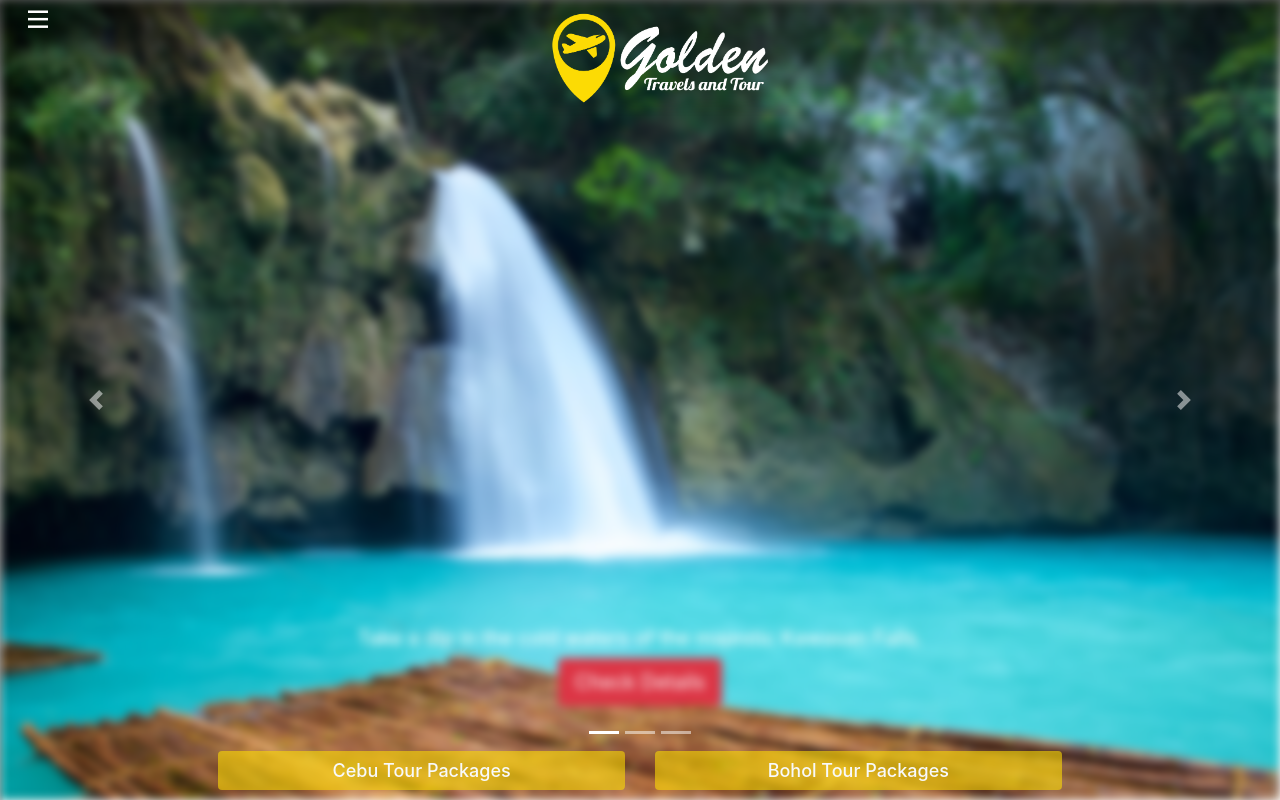
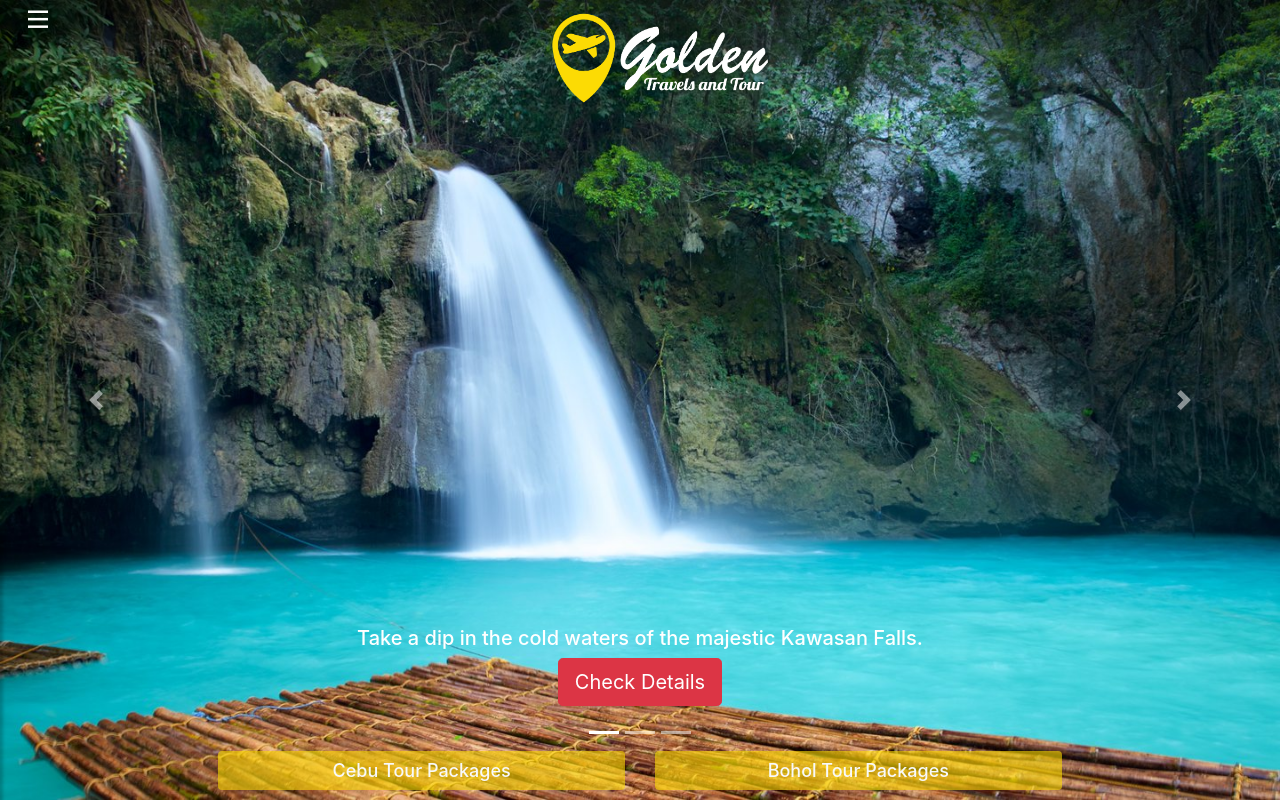
Before and after one commit to jruiz123/tours-and-travel, a PHP site: page / in a window 1280 px wide. Run offline with PHP 8.4, Linux system fonts and the light colour scheme; some libraries are stand-ins or nearby versions.

Commit message:
Update to add change image in carousel

```diff
--- a/assets/css/style.css
+++ b/assets/css/style.css
@@ -152,30 +152,9 @@ a[aria-expanded="true"]::before {
     background-size: cover;
 }
 
-.item-1 {
-    background-image: url('../images/hi_res/kawasan.jpg');
-
-    -webkit-filter: blur(5px);
-    -moz-filter: blur(5px);
-    -o-filter: blur(5px);
-    -ms-filter: blur(5px);
-    filter: blur(5px);
-}
-
-.item-1 > div > a{
-    -webkit-filter: blur(0px);
-    -moz-filter: blur(0px);
-    -o-filter: blur(0px);
-    -ms-filter: blur(0px);
-    filter: blur(0px);
-}
-
 .carousel-indicators:hover {
     cursor: pointer;
 }
-
-
-
 
 /* Footer */
 .break {
--- a/index.php
+++ b/index.php
@@ -63,22 +63,21 @@
 					<li data-target="#carouselExampleIndicators" data-slide-to="2"></li>
 				</ol>
 				<div class="carousel-inner" role="listbox">
-					<!-- <div class="carousel-item active" style="background-image: url('assets/images/low_res/kawasan.jpg')"> -->
-					<div class="carousel-item item-1 active">
+					<div class="carousel-item active" style="background-image: url('assets/images/hi_res/kawasan.jpg'), url('assets/images/low_res/kawasan.jpg');">
 						<div class="carousel-caption d-md-block">
 							<p class="h5">Take a dip in the cold waters of the majestic Kawasan Falls.</p>
 							<a href="tour-packages.php#cebu" class="btn btn-danger btn-lg">Check Details</a>
 							<br /><br />
 		            </div>
 					</div>
-					<div class="carousel-item" style="background-image: url('assets/images/low_res/island_hopping.jpg')">
+					<div class="carousel-item" style="background-image:  url('assets/images/hi_res/island_hopping.jpg'), url('assets/images/low_res/island_hopping.jpg');">
 						<div class="carousel-caption d-md-block">
 							<p class="h5">Explore the colorful reefs hidden in the islands of Bohol.</p>
 							<a href="tour-packages.php#cebu" class="btn btn-danger btn-lg">Check Details</a>
 							<br /><br />
             		</div>
 					</div>
-					<div class="carousel-item" style="background-image: url('assets/images/low_res/chocolate_hills.jpg')">
+					<div class="carousel-item" style="background-image: url('assets/images/hi_res/chocolate_hills.jpg'), url('assets/images/low_res/chocolate_hills.jpg');">
 						<div class="carousel-caption d-md-block">
 							<p class="h5">Visit the magnificient Chocolate Hill of Bohol.</p>
 							<a href="tour-packages.php#cebu" class="btn btn-danger btn-lg">Check Details</a>
--- a/tour-packages.php
+++ b/tour-packages.php
@@ -73,7 +73,9 @@
 						<div class="col-md-4">
 							<div class="card mb-4 box-shadow">
 								<a href="">
-									<img class="card-img-top" src="assets/images/thumb_1.png" data-src="assets/images/thumb_1.png" alt="Card image cap">
+									<img class="card-img-top"
+                       style="background: url('assets/images/thumb_2.png') no-repeat;"
+                       src="assets/images/thumb_1.png" data-src="assets/images/thumb_1.png" alt="Card image cap">
 								</a>
 								<div class="card-body grey darken-2 white-text">
 									<h5 class="card-title golden-text">Kawasan Falls and Osmeña Peak</h5>
```
